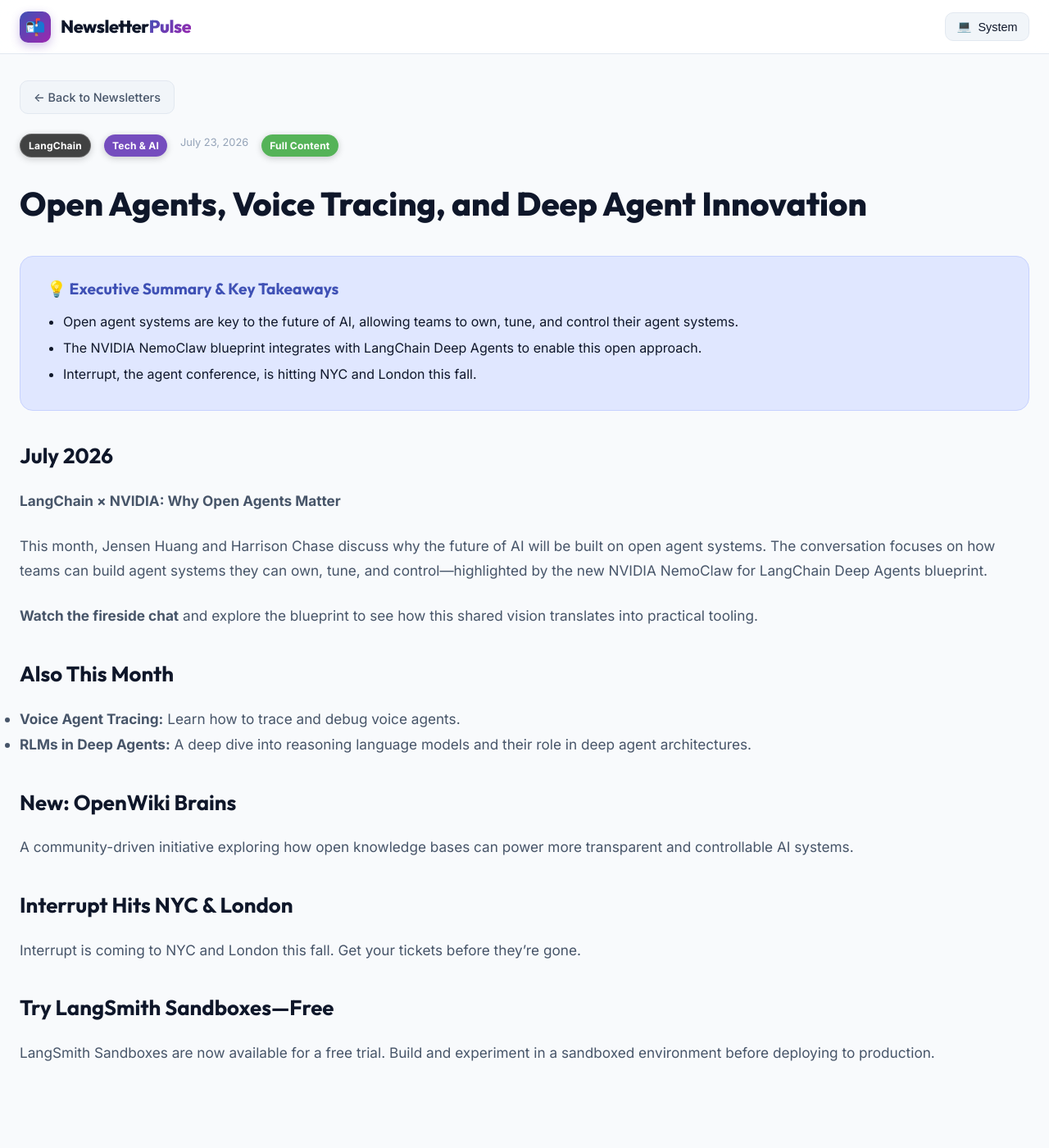
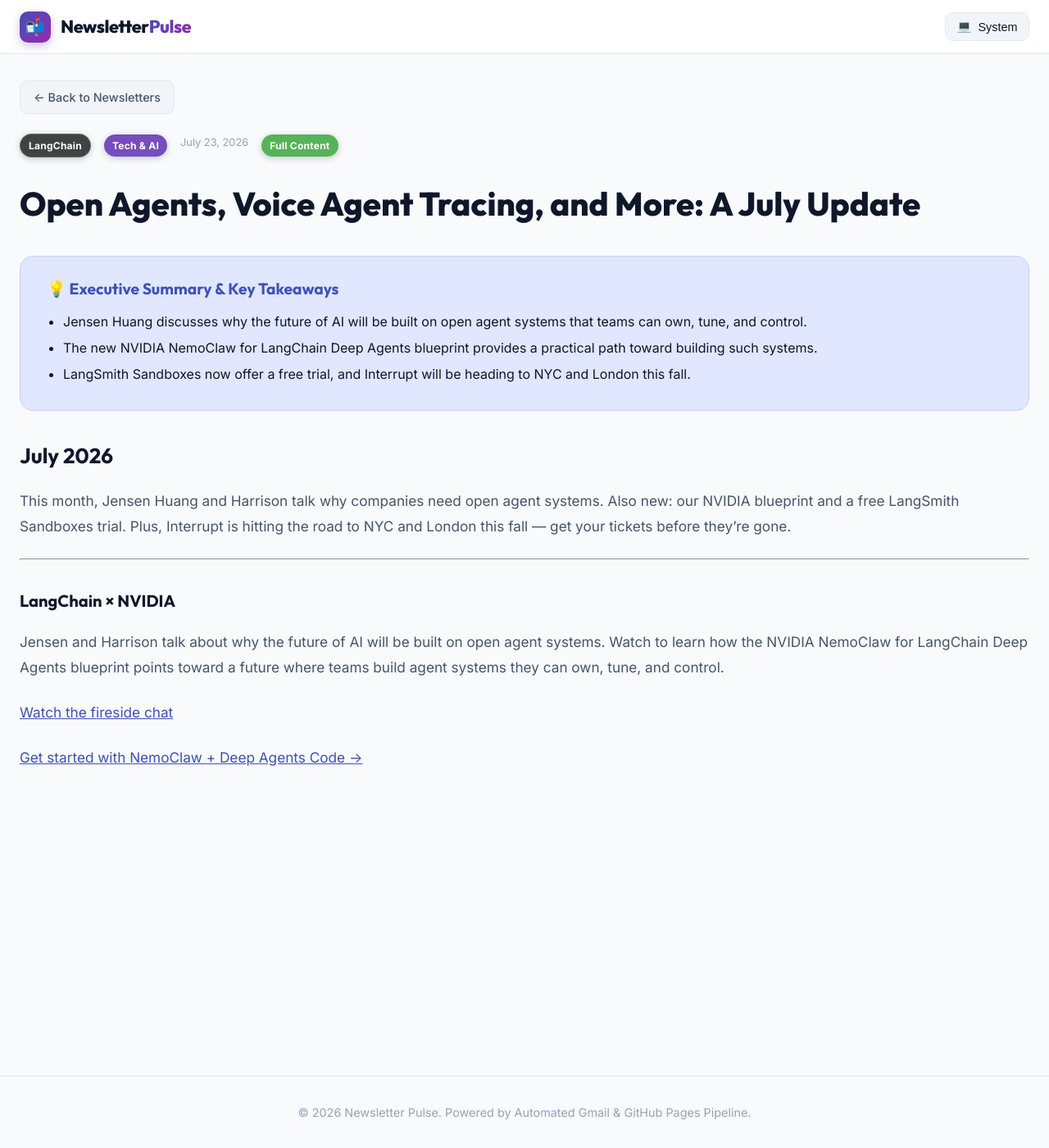
Before and after one commit to vampcoder/daily-newsletters, a Jekyll site: the page built from _posts/2026-07-23-july-open-agents-with-jensen-huang-voice-agent-tracing-and-interrupt-hits-nyc-london.md, in a window 1280 px wide and 1400 px high. Shown: the whole window at 82% size. Built offline with Jekyll 4.4.1, drawn with Linux system fonts in a browser that asks for light colours.

Commit message:
Update newsletter: [July] Open agents with Jensen Huang, voice agent tracing, and Interrupt hits NYC & London

```diff
--- a/_posts/2026-07-23-july-open-agents-with-jensen-huang-voice-agent-tracing-and-interrupt-hits-nyc-london.md
+++ b/_posts/2026-07-23-july-open-agents-with-jensen-huang-voice-agent-tracing-and-interrupt-hits-nyc-london.md
@@ -1,40 +1,29 @@
 ---
 layout: post
-title: "Open Agents, Voice Tracing, and Deep Agent Innovation"
+title: "Open Agents, Voice Agent Tracing, and More: A July Update"
 date: 2026-07-23 08:30:57 -0700
 source: "LangChain"
 category: "Tech & AI"
-excerpt: "This month's newsletter covers a fireside chat between Jensen Huang and Harrison Chase on why companies need open agent systems, introduces the NVIDIA NemoClaw for LangChain Deep Agents blueprint, and highlights a free trial for LangSmith Sandboxes. It also announces Interrupt conference dates in NYC and London, plus features on voice agent tracing and OpenWiki Brains."
+excerpt: "This month's LangChain newsletter features a fireside chat with Jensen Huang on open agent systems, a new NVIDIA blueprint for deep agents, and the announcement of Interrupt events in NYC and London. Also covered are OpenWiki Brains, RLMs in deep agents, and a free trial for LangSmith Sandboxes."
 theme_gradient: "linear-gradient(135deg, #ff9800 0%, #f57c00 100%)"
 image: "https://hs-242623570.f.hubspotemail-na2.net/hub/242623570/hubfs/July-2026.png?width=1200&upscale=true&name=July-2026.png"
 is_summary: false
 key_takeaways:
-  - "Open agent systems are key to the future of AI, allowing teams to own, tune, and control their agent systems."
-  - "The NVIDIA NemoClaw blueprint integrates with LangChain Deep Agents to enable this open approach."
-  - "Interrupt, the agent conference, is hitting NYC and London this fall."
+  - "Jensen Huang discusses why the future of AI will be built on open agent systems that teams can own, tune, and control."
+  - "The new NVIDIA NemoClaw for LangChain Deep Agents blueprint provides a practical path toward building such systems."
+  - "LangSmith Sandboxes now offer a free trial, and Interrupt will be heading to NYC and London this fall."
 ---
 
 ## July 2026
 
-**LangChain × NVIDIA: Why Open Agents Matter**
+This month, Jensen Huang and Harrison talk why companies need open agent systems. Also new: our NVIDIA blueprint and a free LangSmith Sandboxes trial. Plus, Interrupt is hitting the road to NYC and London this fall — get your tickets before they're gone.
 
-This month, Jensen Huang and Harrison Chase discuss why the future of AI will be built on open agent systems. The conversation focuses on how teams can build agent systems they can own, tune, and control—highlighted by the new NVIDIA NemoClaw for LangChain Deep Agents blueprint.
+---
 
-**Watch the fireside chat** and explore the blueprint to see how this shared vision translates into practical tooling.
+### LangChain × NVIDIA
 
-## Also This Month
+Jensen and Harrison talk about why the future of AI will be built on open agent systems. Watch to learn how the NVIDIA NemoClaw for LangChain Deep Agents blueprint points toward a future where teams build agent systems they can own, tune, and control.
 
-- **Voice Agent Tracing:** Learn how to trace and debug voice agents.
-- **RLMs in Deep Agents:** A deep dive into reasoning language models and their role in deep agent architectures.
+[Watch the fireside chat](https://example.com/watch)
 
-## New: OpenWiki Brains
-
-A community-driven initiative exploring how open knowledge bases can power more transparent and controllable AI systems.
-
-## Interrupt Hits NYC & London
-
-Interrupt is coming to NYC and London this fall. Get your tickets before they're gone.
-
-## Try LangSmith Sandboxes—Free
-
-LangSmith Sandboxes are now available for a free trial. Build and experiment in a sandboxed environment before deploying to production.
+[Get started with NemoClaw + Deep Agents Code →](https://example.com/code)
```
